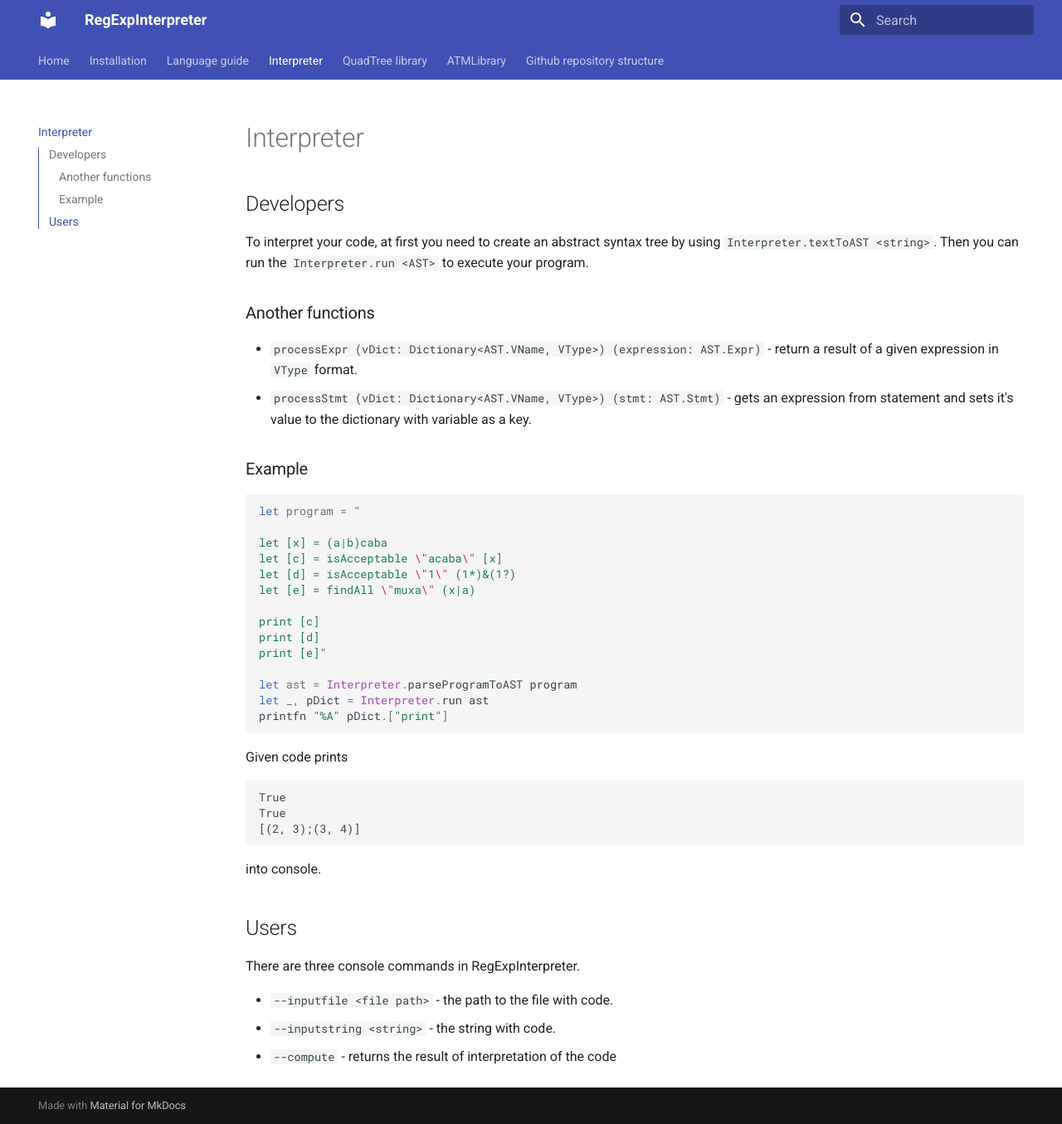
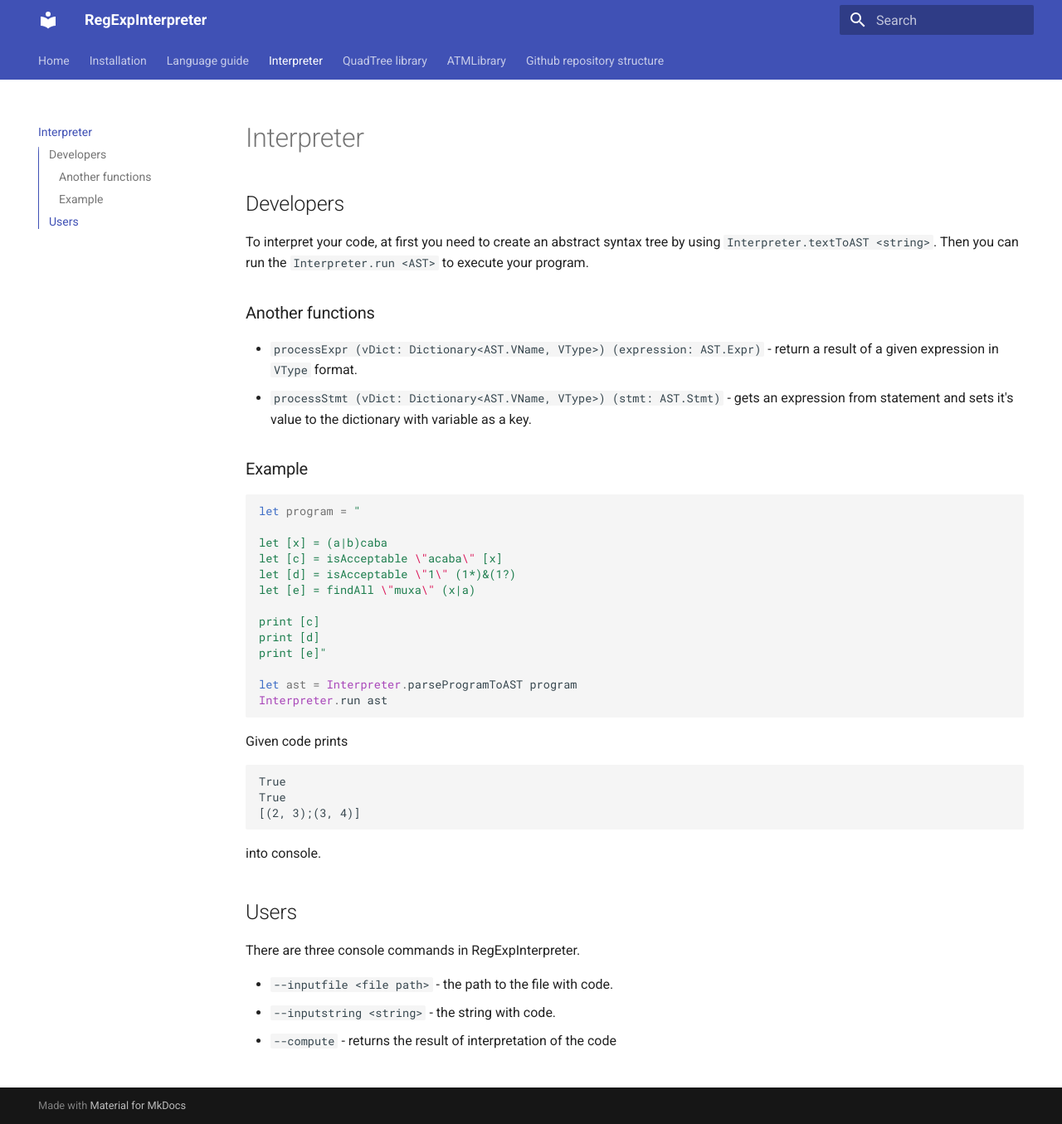
Before and after one commit to alexander-kurdakov/RegExpInterpreter, an MkDocs documentation site: the page built from docs/Interpreter.md, in a window 1280 px wide and 1355 px high. Shown: the whole window at 83% size. Built offline with MkDocs 1.6.1 and Material for MkDocs 9.7.7, drawn with Linux system fonts in a browser that asks for light colours.

Commit message:
last fix in doc

````diff
--- a/docs/Interpreter.md
+++ b/docs/Interpreter.md
@@ -24,8 +24,7 @@ print [d]
 print [e]"
 
 let ast = Interpreter.parseProgramToAST program
-let _, pDict = Interpreter.run ast
-printfn "%A" pDict.["print"]
+Interpreter.run ast
 ```
 
 Given code prints
````
